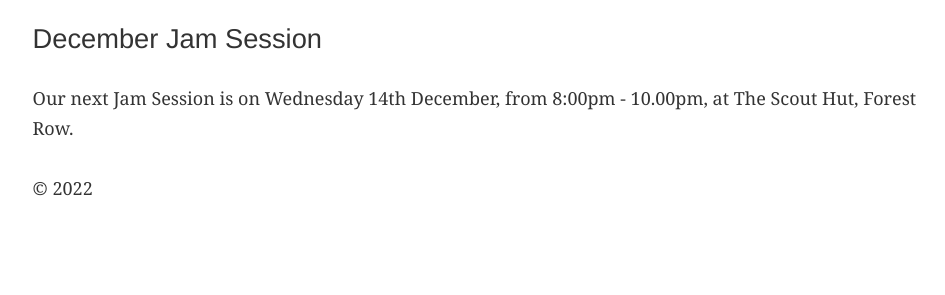
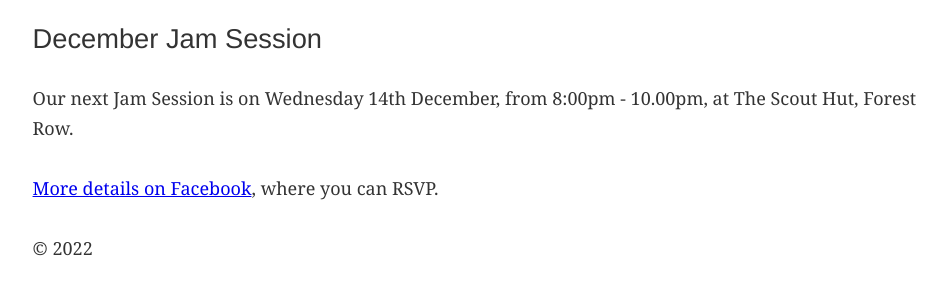
Before and after one commit to frowjam/website, a Gatsby site: page / in a window 1280 px wide. Shown: the part 161-456 px from the top of the page, without its empty margins (147-1092 px from the left). Built offline with nearby package versions, Linux system fonts and the light colour scheme; Gatsby itself is replaced by a stand-in of ours.

Commit message:
Add link to event

```diff
--- a/src/components/NextEvent.tsx
+++ b/src/components/NextEvent.tsx
@@ -6,7 +6,8 @@ const NextEvent: FunctionComponent<{
   date: string
   venue: string
   title: string
-}> = ({ date, startTime, finishTime, venue, title }) => {
+  url: string
+}> = ({ date, startTime, finishTime, venue, title, url }) => {
   return (
     <section className="h-event">
       <h2 className="p-name">{title || "Jam Session"}</h2>
@@ -21,6 +22,9 @@ const NextEvent: FunctionComponent<{
         </time>
         , at <span className="p-location">{venue}</span>.
       </p>
+      <p>
+        <a href={url}>More details on Facebook</a>, where you can RSVP.
+      </p>
     </section>
   )
 }
--- a/src/pages/index.tsx
+++ b/src/pages/index.tsx
@@ -13,6 +13,7 @@ const IndexPage = () => (
       startTime={"8:00pm"}
       finishTime={"10.00pm"}
       venue={"The Scout Hut, Forest Row"}
+      url={"https://fb.me/e/3EDBgYpx7"}
     />
   </Layout>
 )
```
